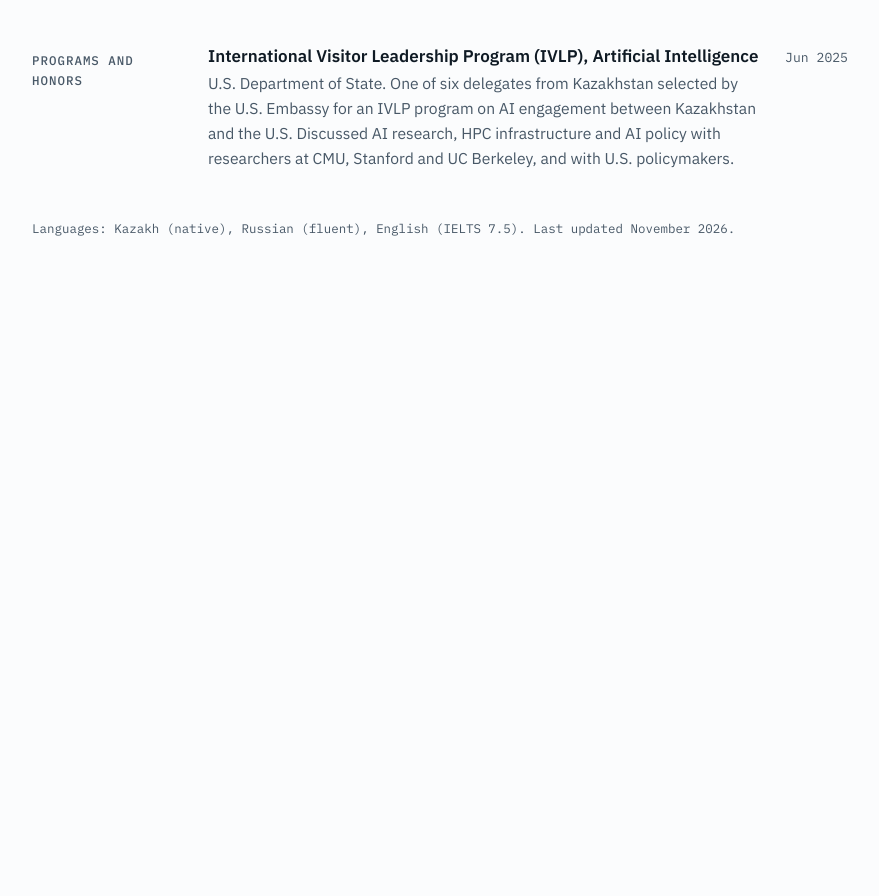
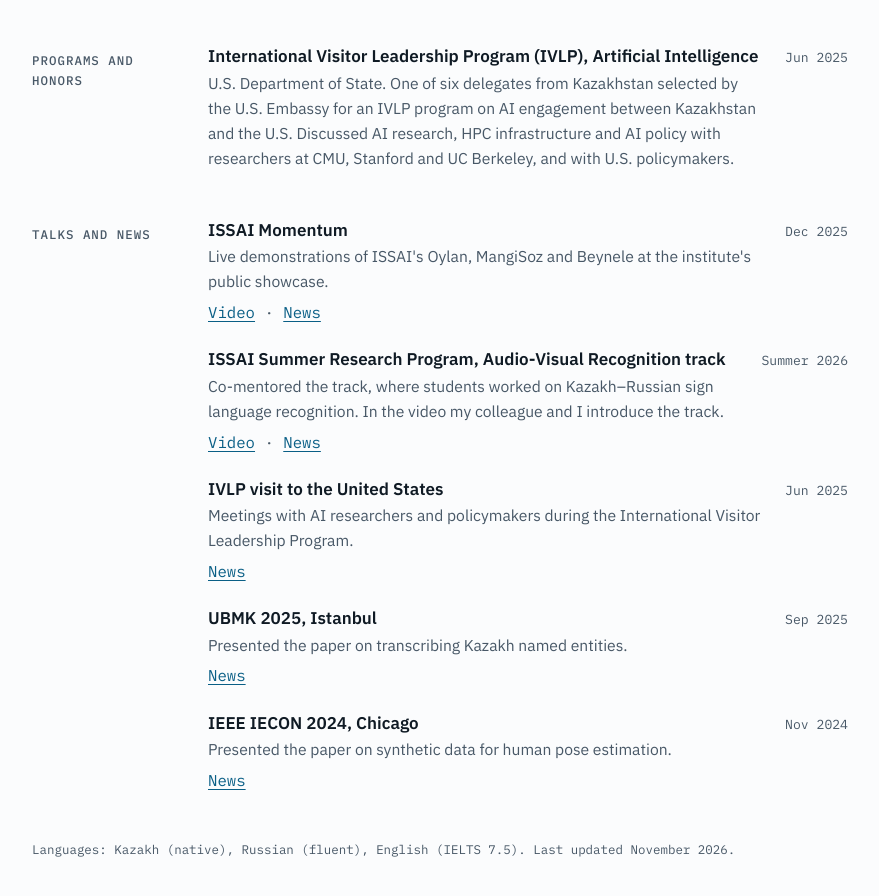
Before and after one commit to RakhatMM/rakhatmm.github.io, a plain HTML site: page index.html in a window 1280 px wide. Shown: the part 2644-3540 px from the top of the page, without its empty margins (176-1055 px from the left). Before the commit the page ends 2931 px from the top, so only its background shows below. Drawn offline with Linux system fonts and the light colour scheme.

Commit message:
Add a Talks and news section
Two videos and five news posts: ISSAI Momentum, the Summer Research
Program track, the IVLP visit, UBMK 2025 and IECON 2024.

Co-Authored-By: Claude Fable 5.2 <noreply@anthropic.com>
Claude-Session: https://claude.ai/code/session_01TJN3s7jQALZDLYavUVKimq

```diff
--- a/index.html
+++ b/index.html
@@ -382,6 +382,54 @@ a:focus-visible {
     </div>
   </section>
 
+  <section class="row" aria-labelledby="h-talks">
+    <h2 id="h-talks">Talks and news</h2>
+    <div class="body">
+      <ul class="items roles">
+        <li>
+          <div class="what">
+            <h3>ISSAI Momentum</h3>
+            <p>Live demonstrations of ISSAI's Oylan, MangiSoz and Beynele at the institute's public showcase.</p>
+            <p class="meta"><a href="https://www.youtube.com/watch?v=gN1UuAXvjZI">Video<span class="vh"> of ISSAI Momentum</span></a> · <a href="https://nu.edu.kz/news-en/issai-momentum-showcases-kazakhstans-homegrown-ai-innovations/">News<span class="vh"> about ISSAI Momentum</span></a></p>
+          </div>
+          <div class="when">Dec 2025</div>
+        </li>
+        <li>
+          <div class="what">
+            <h3>ISSAI Summer Research Program, Audio-Visual Recognition track</h3>
+            <p>Co-mentored the track, where students worked on Kazakh–Russian sign language recognition. In the video my colleague and I introduce the track.</p>
+            <p class="meta"><a href="https://www.youtube.com/watch?v=MRtFNOXJphk">Video<span class="vh"> about the Audio-Visual Recognition track</span></a> · <a href="https://issai.nu.edu.kz/2026/07/15/issai-summer-research-program-2026-concludes-with-final-project-presentations/">News<span class="vh"> about the Summer Research Program</span></a></p>
+          </div>
+          <div class="when">Summer 2026</div>
+        </li>
+        <li>
+          <div class="what">
+            <h3>IVLP visit to the United States</h3>
+            <p>Meetings with AI researchers and policymakers during the International Visitor Leadership Program.</p>
+            <p class="meta"><a href="https://issai.nu.edu.kz/2025/07/01/issai-data-scientists-conclude-productive-u-s-visit-forging-strong-ties-with-leading-ai-institutions/">News<span class="vh"> about the IVLP visit</span></a></p>
+          </div>
+          <div class="when">Jun 2025</div>
+        </li>
+        <li>
+          <div class="what">
+            <h3>UBMK 2025, Istanbul</h3>
+            <p>Presented the paper on transcribing Kazakh named entities.</p>
+            <p class="meta"><a href="https://issai.nu.edu.kz/2025/09/23/issai-data-scientist-presents-research-on-kazakh-speech-recognition-at-ubmk-2025-in-istanbul-turkey/">News<span class="vh"> about the UBMK talk</span></a></p>
+          </div>
+          <div class="when">Sep 2025</div>
+        </li>
+        <li>
+          <div class="what">
+            <h3>IEEE IECON 2024, Chicago</h3>
+            <p>Presented the paper on synthetic data for human pose estimation.</p>
+            <p class="meta"><a href="https://issai.nu.edu.kz/2024/11/11/four-issai-papers-were-presented-at-iecon-2024-in-chicago/">News<span class="vh"> about the IECON talk</span></a></p>
+          </div>
+          <div class="when">Nov 2024</div>
+        </li>
+      </ul>
+    </div>
+  </section>
+
   </main>
 
   <footer class="foot">
```
